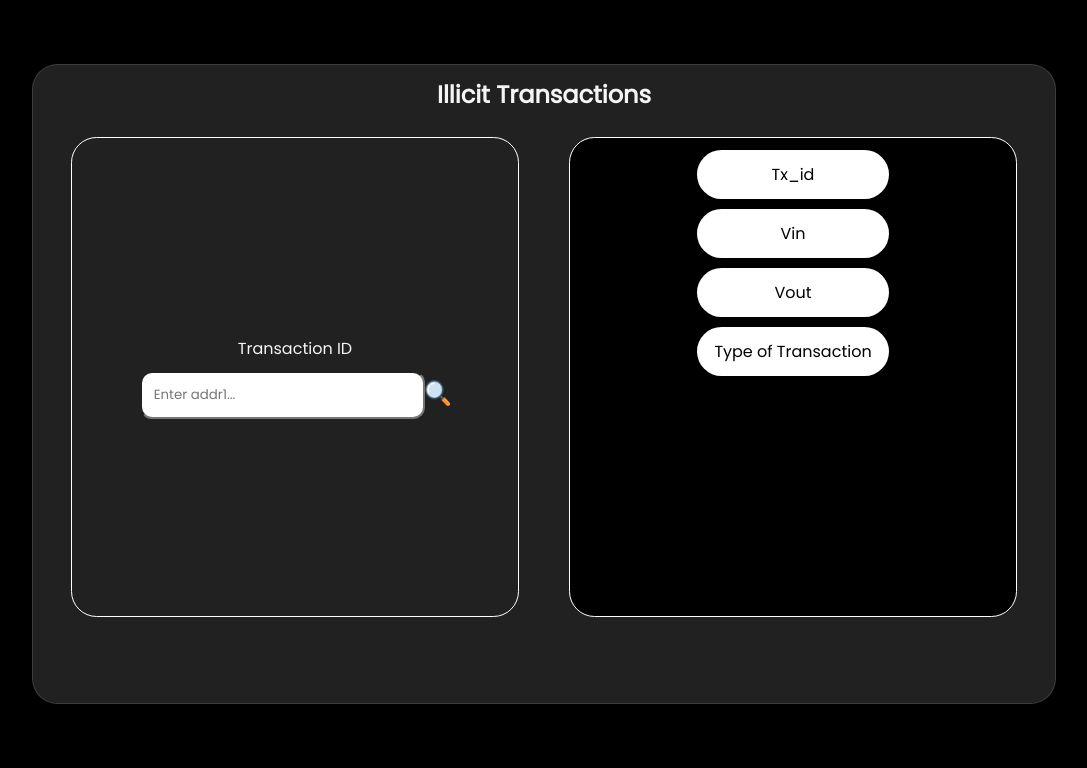
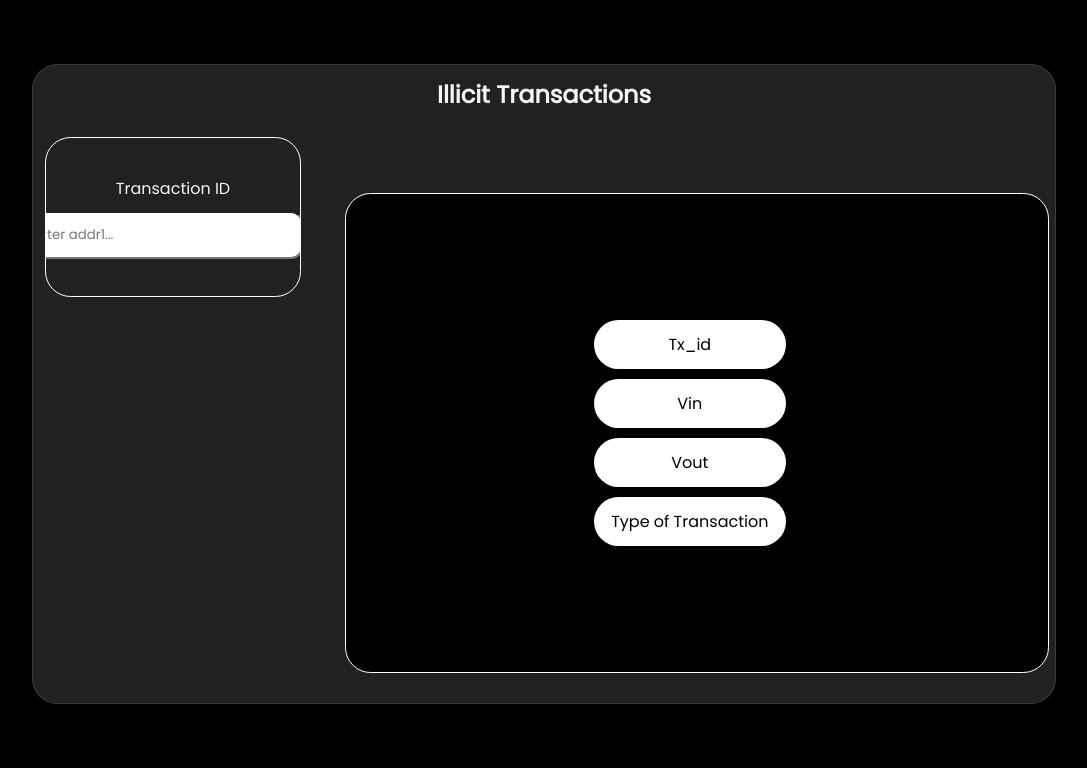
Before and after one commit to NavaprettamN/CIDEcode, a Django app: page /illicit/ in a window 1280 px wide. Shown: the part 90-858 px from the top of the page, without its empty margins (96-1183 px from the left). Run offline with Django 5.2, Linux system fonts and the light colour scheme.

Commit message:
Frontend Changes

```diff
--- a/DeployModel/static/assets/css/illicit.css
+++ b/DeployModel/static/assets/css/illicit.css
@@ -135,17 +135,17 @@ nav h1 {
     text-align: center;
 }
 
-.illicit {
+/* .illicit {
     display: flex;
     flex-direction: row;
     justify-content: center;
     align-items: center;
     gap: 50px;
-}
+} */
 
 .data {
-    width: 35vw;
-    height: 60vh;
+    width: 20vw;
+    height: 20vh;
     border: 1px solid white;
     border-radius: 2vw;
     padding: 12px;
@@ -162,17 +162,26 @@ nav h1 {
     flex-direction: row;
     justify-content: center;
     align-items: center;
-    min-width: 30vw;
+    width: 10vw;
 }
 
 .output {
-    width: 35vw;
+    position: absolute;
+    top: 20%;
+    left: 65%;
+    transform: translateX(-50%);
+    width: 55vw;
     height: 60vh;
     border: 1px solid white;
     border-radius: 2vw;
     padding: 12px;
     overflow-y: scroll;
     background-color: black;
+    display: flex;
+    flex-direction: row;
+    justify-content: center;
+    align-items: center;
+    gap: 15px;
 }
 
 input {
@@ -188,7 +197,22 @@ input {
     align-items: center;
     gap: 10px;
 }
+.displayval {
+    display: flex;
+    flex-direction: column;
+    justify-content: center;
+    align-items: center;
+    gap: 10px;
+}
 
+.displayval p {
+    background-color: white;
+    color: black;
+    min-width: 15vw;
+    border-radius: 2vw;
+    padding: 12px;
+    text-align: center;
+}
 .displaytext p {
     background-color: white;
     color: black;
--- a/DeployModel/static/assets/css/transaction.css
+++ b/DeployModel/static/assets/css/transaction.css
@@ -4,7 +4,7 @@
     margin: 0;
     padding: 0;
     box-sizing: border-box;
-    user-select: none;
+    /* user-select: none; */
     -webkit-user-drag: none;
     scroll-behavior: smooth;
 }
--- a/DeployModel/templates/illicit.html
+++ b/DeployModel/templates/illicit.html
@@ -40,7 +40,6 @@
                 {% comment %} <button type="submit"><img src="{% static "assets/vectors/transaction/search.png" %}" class="searchbtn" alt="Search" id="searchtransaction" type="submit"></button> {% endcomment %}
             </form>
             <div class="output">
-                <p>
                     {% comment %} what i need in this is : txid, vin, vout, illicit {% endcomment %}
                     <div class="displaytext">
                         <p>Tx_id</p>
@@ -49,13 +48,14 @@
                         <p>Type of Transaction </p>
                     </div>
                     <div class="displayval">
+                        {% if txid and vin and vout and illicit %}
                         <p>{{txid}}</p>
                         <p>{{vin}}</p>
                         <p>{{vout}}</p>
                         <p>{% if illicit == 0 %} Licit (Legal) {% endif %}</p>
                         <p>{% if illicit == 1 %} Illicit (Illegal) {% endif %}</p>
+                        {% endif %}
                     </div>
-                </p>
             </div>
         </article>
     </section>
--- a/DeployModel/templates/mixer.html
+++ b/DeployModel/templates/mixer.html
@@ -13,7 +13,7 @@
         <div class="links" id="links">
             <a href="{% url 'index' %}">Home</a>
             <a href="{% url 'transaction' %}">Transaction Analysis</a>
-            <a href="{% url 'illicit' %}">Illicit Transactions</a>
+            <a href="{% url 'overall' %}">Overall Transactions</a>
             <!-- <button class="getstarted" id="getstarted1">Get Started</button> -->
         </div>
         <button class="hamburger" id="hamburger">
@@ -23,7 +23,7 @@
     <div class="links dropdownnav" id="dropdownnav">
         <a href="{% url 'index' %}">Home</a>
         <a href="{% url 'transaction' %}">Transaction Analysis</a>
-        <a href="{% url 'illicit' %}">Illicit Transactions</a>
+        <a href="{% url 'overall' %}">Overall Transactions</a>
         <!-- <button class="getstarted" id="getstarted2">Get Started</button> -->
     </div>
     <section class="content" id="content">
--- a/DeployModel/templates/overall.html
+++ b/DeployModel/templates/overall.html
@@ -78,7 +78,9 @@
             <p class="value">...</p>
         </article>
         {% endif %}
-
+        {% if val == 4 %}
+            Incorrect Values
+        {% endif %}
     </section>
     <script type="module" src="{% static "assets/js/illicit.js"%}"></script>
 </body>
--- a/DeployModel/views.py
+++ b/DeployModel/views.py
@@ -98,12 +98,14 @@ def overall_analaysis_page(request):
 
         # wallet addresss
         if bitcoin_address_pattern.match(hash):
-            print("it is a wallet address", hash)
+            print("It is a wallet address", hash)
             data = get_balance_data(hash)
-            balance = data['final_balance']
-            n_tx = data['n_tx']
-            total_received = data['total_received']
-            return render(request, 'overall.html', {'balance': balance, 'n_tx': n_tx, 'total_received': total_received})
+            print(data)
+            # n_tx = data['n_tx']
+            # total_sent = data['total_sent']
+            # total_received = data['total_received']
+            # balance = data['final_balance']
+            return render(request, 'overall.html', {'val': 3, 'balance': balance, 'n_tx': n_tx, 'total_received': total_received, 'total_sent': total_sent})
 
         # block hash
         elif block_hash_pattern.match(hash):
@@ -114,8 +116,9 @@ def overall_analaysis_page(request):
             for i in data['tx']:
                 three_transactions.append(i)
             return render(request, 'overall.html', {'ver':version, 'three_transactions':three_transactions})
+
         # transaction hash
-        else:
+        elif transaction_hash_pattern.match(hash):
             vin, vout = data['vin_sz'], data['vout_sz']
             sender_adresses = []
             receiver_addresses = []
@@ -131,10 +134,12 @@ def overall_analaysis_page(request):
                 bout += i['value']
                 bout /= 100000
             print("it is a txhash", hash)
-            return render(request, "transaction.html", {'txid': hash,'vin': vin, 'vout': vout, 'bin': bin, 'bout': bout, 'sender_addresses': sender_adresses, 'receiver_addresses': receiver_addresses})
+            return render(request, "overall.html", {'txid': hash,'vin': vin, 'vout': vout, 'bin': bin, 'bout': bout, 'sender_addresses': sender_adresses, 'receiver_addresses': receiver_addresses})
 
-        # return render(request, 'overall.html')
-    # return render(request, 'overall.html')
+        else:
+            return render(request, 'overall.html', {'val': 4})
+    else:
+        return render(request, 'overall.html', {})
 
 
 
@@ -182,7 +187,7 @@ def get_transaction_data(transaction_hash):
 # balance api
 
 def get_balance_data(wallet_address):
-    api_url = 'https://blockchain.info/balance?active={wallet_address}'
+    api_url = f'https://blockchain.info/rawaddr/{wallet_address}'
     try:
         response = requests.get(api_url)
         response.raise_for_status()
```
Also changed, not shown: DeployModel/templates/transaction.html (+9 -9 lines).
